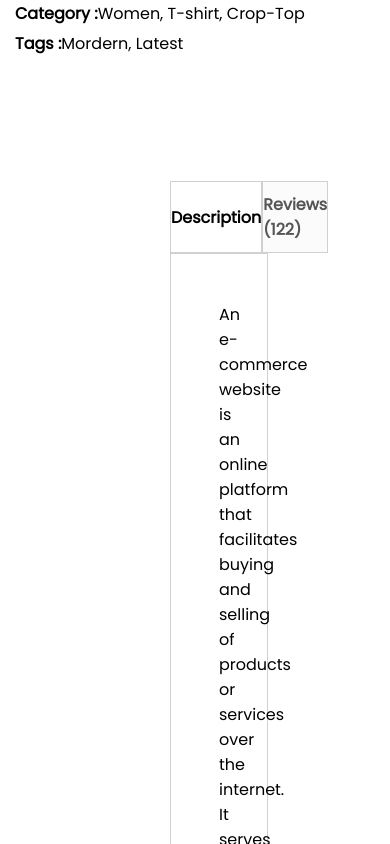
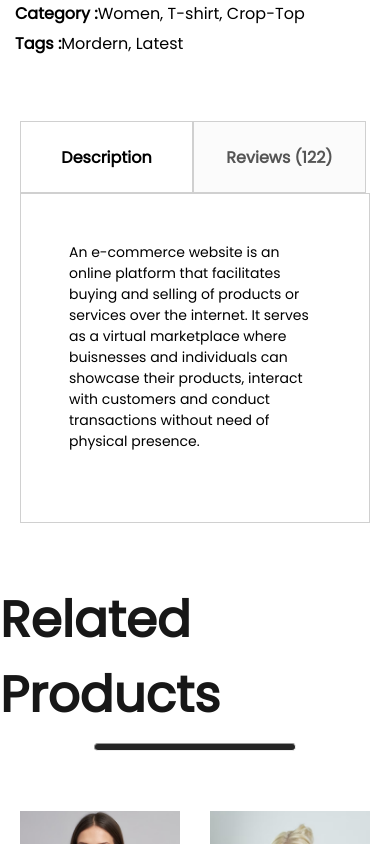
Before and after one commit to tetervs/E-commerce, a React (Create React App) app: page /product/1 in a window 390 px wide. Shown: the part 840-1684 px from the top of the page. Built offline with nearby package versions, Linux system fonts and the light colour scheme.

Commit message:
modified:   src/components/DescriptionBox/DescriptionBox.css

```diff
--- a/src/components/DescriptionBox/DescriptionBox.css
+++ b/src/components/DescriptionBox/DescriptionBox.css
@@ -32,5 +32,17 @@
 }
 
 @media(max-width:1280px){
+    .descriptionbox{
+        margin: 60px;
+    }
+}
 
+
+@media(max-width:800px){
+    .descriptionbox{
+        margin: 60px 20px;
+    }
+    .descriptionbox-desc{
+        font-size: 14px;
+    }
 }
```
